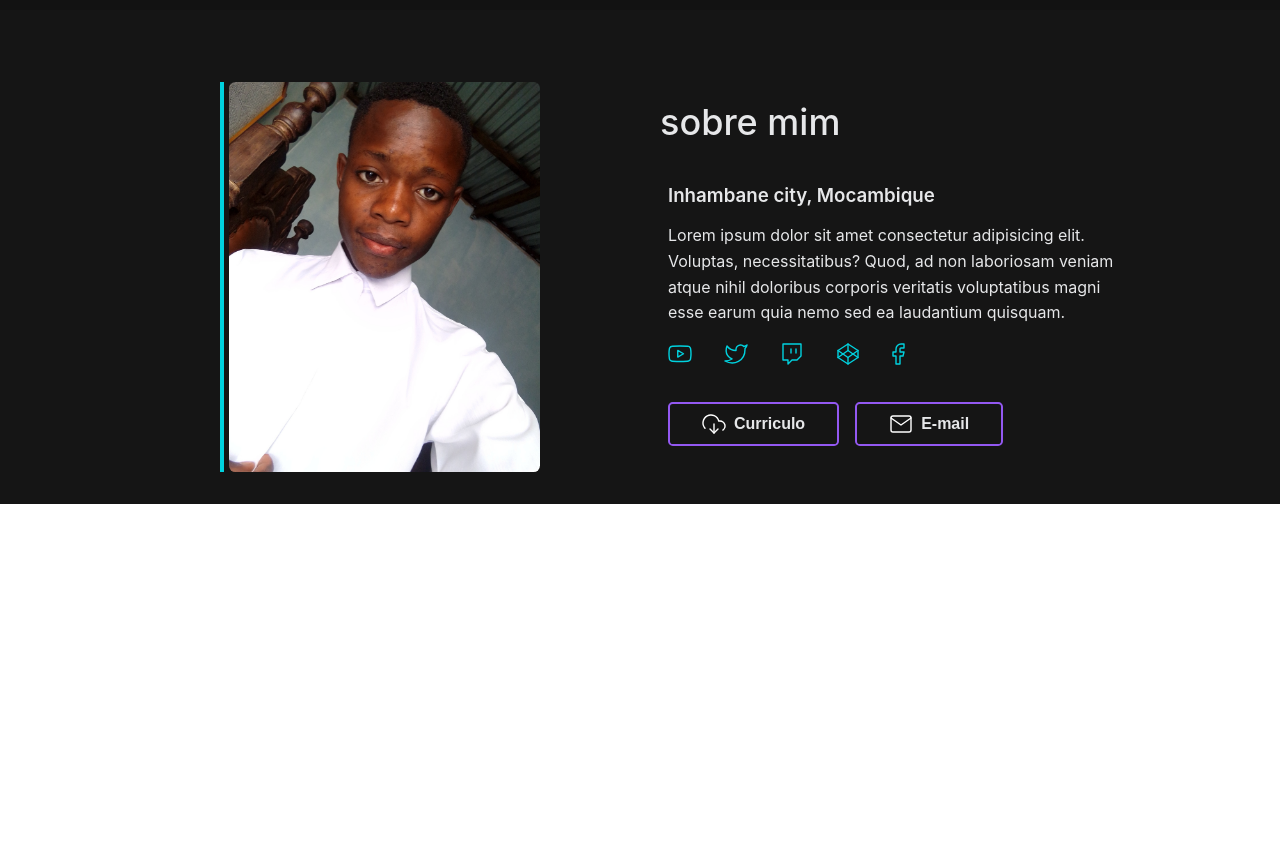
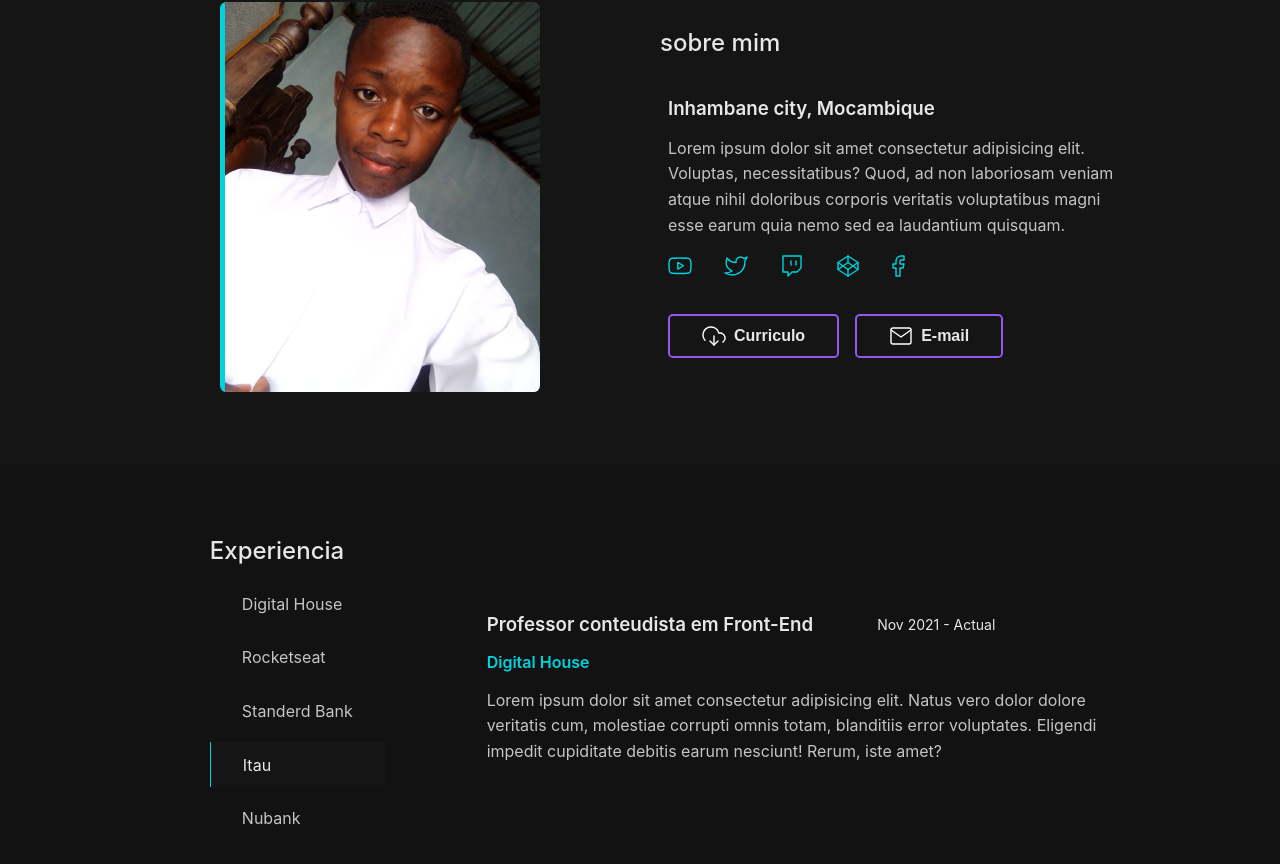
Before and after one commit to yazaldefilimone/challenge-portifolio-condelaria-v2, a React (Create React App) app: page / in a window 1280 px wide. Shown: the part 694-1558 px from the top of the page. Before the commit the page ends 1198 px from the top, so only its background shows below. Built offline with nearby package versions, Linux system fonts and the light colour scheme.

Commit message:
feat: create experiencie component

```diff
--- a/src/App.tsx
+++ b/src/App.tsx
@@ -1,9 +1,10 @@
 import React, { Fragment, FunctionComponent } from 'react';
-import { About } from './components/About';
+import { Sobre } from './components/Sobre';
 import { Header } from './components/Header';
 import { Home } from './components/Home';
 
 import GlobalStyles from './styles/globalStyle';
+import { Experiencia } from './components/Experiencia';
 
 export const App: FunctionComponent = () => {
   return (
@@ -11,7 +12,8 @@ export const App: FunctionComponent = () => {
       <Header />
       <main>
         <Home />
-        <About />
+        <Sobre />
+        <Experiencia />
       </main>
       <GlobalStyles />
     </Fragment>
--- /dev/null
+++ b/src/components/Experiencia/index.tsx
@@ -0,0 +1,43 @@
+import React, { FunctionComponent } from 'react';
+
+import { ExperienciaContainer, ExperienciaContent, ExperienciaWrapper, ExperienciaNavegation } from './styles';
+
+export const Experiencia: FunctionComponent = () => {
+  return (
+    <ExperienciaContainer className="section">
+      <ExperienciaWrapper className="container grid">
+        <ExperienciaNavegation>
+          <h2>Experiencia</h2>
+          <ul>
+            <li>
+              <a href="#">Digital House</a>
+            </li>
+            <li>
+              <a href="#">Rocketseat</a>
+            </li>
+            <li>
+              <a href="#">Standerd Bank</a>
+            </li>
+            <li>
+              <a href="#">Itau</a>
+            </li>
+            <li>
+              <a href="#">Nubank</a>
+            </li>
+          </ul>
+        </ExperienciaNavegation>
+        <ExperienciaContent>
+          <div>
+            <h3>Professor conteudista em Front-End</h3>
+            <span>Nov 2021 - Actual</span>
+          </div>
+          <span>Digital House</span>
+          <p>
+            Lorem ipsum dolor sit amet consectetur adipisicing elit. Natus vero dolor dolore veritatis cum, molestiae corrupti
+            omnis totam, blanditiis error voluptates. Eligendi impedit cupiditate debitis earum nesciunt! Rerum, iste amet?
+          </p>
+        </ExperienciaContent>
+      </ExperienciaWrapper>
+    </ExperienciaContainer>
+  );
+};
--- /dev/null
+++ b/src/components/Experiencia/styles.ts
@@ -0,0 +1,59 @@
+import styled from 'styled-components';
+
+export const ExperienciaContainer = styled.article`
+  width: 100%;
+  background-color: var(--dark-color);
+`;
+export const ExperienciaWrapper = styled.div`
+  grid-template-columns: 1fr 2fr;
+  place-items: center;
+`;
+export const ExperienciaNavegation = styled.nav`
+  display: flex;
+  flex-direction: column;
+  gap: 1rem;
+  h2 {
+    font-size: var(--h2-font-size);
+    font-weight: var(--font-medium);
+  }
+  ul {
+    display: flex;
+    flex-direction: column;
+    gap: 0.5rem;
+    a {
+      color: var(--gray-color);
+      min-width: 175px;
+      padding: 0.8rem 2rem;
+      display: inline-block;
+    }
+    li:nth-child(4) {
+      a {
+        color: var(--white-color);
+        background: var(--dark-color-alt);
+        border-left: 1px solid var(--frist-color);
+      }
+    }
+  }
+`;
+
+export const ExperienciaContent = styled.section`
+  display: flex;
+  flex-direction: column;
+  gap: 1rem;
+  div {
+    display: flex;
+    gap: 4rem;
+    align-items: center;
+    > span {
+      font-size: var(--small-font-size);
+    }
+  }
+  > span {
+    color: var(--frist-color);
+    font-weight: var(--font-semi-bold);
+  }
+  p {
+    color: var(--gray-color);
+    line-height: 1.6;
+  }
+`;
--- a/src/components/Home/styles.ts
+++ b/src/components/Home/styles.ts
@@ -4,7 +4,7 @@ interface Props {
 }
 export const HomeContainer = styled.article`
   width: 100%;
-  height: 80vh;
+  height: 70vh;
   background-color: var(--dark-color);
   background-image: url(${(props: StyledProps<Props>) => (props.img ? props.img : '')});
   background-position: right;
@@ -17,7 +17,7 @@ export const HomeWrapper = styled.article`
   /* grid-template-columns: 1fr
   place-items: center; */
   padding: 3rem;
-  margin-top: 5%;
+  margin-top: 2%;
 `;
 export const HomeContent = styled.article`
   align-self: left;
--- a/src/components/About/index.tsx
+++ b/src/components/Sobre/index.tsx
@@ -9,19 +9,19 @@ import { ReactComponent as facebook } from '../../assets/icons/facebook.svg';
 import { ReactComponent as Download } from '../../assets/icons/download.svg';
 import { ReactComponent as Mail } from '../../assets/icons/mail.svg';
 
-import { AboutContainer, AboutContent, AboutData, AboutWrapper, AboutButton } from './styles';
+import { SobreContainer, SobreContent, SobreData, SobreWrapper, SobreButton } from './styles';
 import { Button } from '../Global/Button';
 
-export const About: FunctionComponent = () => {
+export const Sobre: FunctionComponent = () => {
   const socialMedia = [youtube, twitter, twitch, codepen, facebook];
 
   return (
-    <AboutContainer className="section">
-      <AboutWrapper className="container grid">
-        <AboutData>
+    <SobreContainer className="section">
+      <SobreWrapper className="container grid">
+        <SobreData>
           <img src={profil} alt="porfil" />
-        </AboutData>
-        <AboutContent>
+        </SobreData>
+        <SobreContent>
           <h2>sobre mim</h2>
           <div>
             <h3>Inhambane city, Mocambique</h3>
@@ -40,7 +40,7 @@ export const About: FunctionComponent = () => {
                 ))}
               </ul>
             </div>
-            <AboutButton>
+            <SobreButton>
               <Button border={true}>
                 <Download />
                 Curriculo
@@ -49,10 +49,10 @@ export const About: FunctionComponent = () => {
                 <Mail />
                 E-mail
               </Button>
-            </AboutButton>
+            </SobreButton>
           </div>
-        </AboutContent>
-      </AboutWrapper>
-    </AboutContainer>
+        </SobreContent>
+      </SobreWrapper>
+    </SobreContainer>
   );
 };
--- a/src/components/About/styles.ts
+++ b/src/components/Sobre/styles.ts
@@ -1,33 +1,32 @@
 import styled from 'styled-components';
 
-export const AboutContainer = styled.article`
+export const SobreContainer = styled.article`
   width: 100%;
   background-color: var(--dark-color-alt);
 `;
-export const AboutWrapper = styled.div`
+export const SobreWrapper = styled.div`
   grid-template-columns: 1fr 1fr;
   place-items: center;
 `;
-export const AboutData = styled.div`
+export const SobreData = styled.div`
   width: 20rem;
   height: 390px;
-  border-left: 4px solid var(--frist-color);
-  padding-left: 5px;
   img {
     width: 100%;
     height: 100%;
     border-radius: 0.4rem;
+    border-left: 5px solid var(--frist-color);
     object-fit: cover;
   }
 `;
 
-export const AboutContent = styled.section`
+export const SobreContent = styled.section`
   display: flex;
   flex-direction: column;
   gap: 2rem;
   padding: 0.5rem;
   h2 {
-    font-size: var(--h1-font-size);
+    font-size: var(--h2-font-size);
     font-weight: var(--font-medium);
   }
   > div {
@@ -38,6 +37,7 @@ export const AboutContent = styled.section`
 
     p {
       line-height: 1.6;
+      color: var(--gray-color);
     }
     ul {
       display: flex;
@@ -46,7 +46,7 @@ export const AboutContent = styled.section`
     }
   }
 `;
-export const AboutButton = styled.div`
+export const SobreButton = styled.div`
   display: flex;
   align-items: center;
   gap: 1rem;
--- a/src/styles/globalStyle.ts
+++ b/src/styles/globalStyle.ts
@@ -96,7 +96,7 @@ button{
 }
 
 .section {
-  padding: 4.5rem 0 2rem;
+  padding: 4.5rem 0;
 }
 main {
   overflow: hidden;
```
